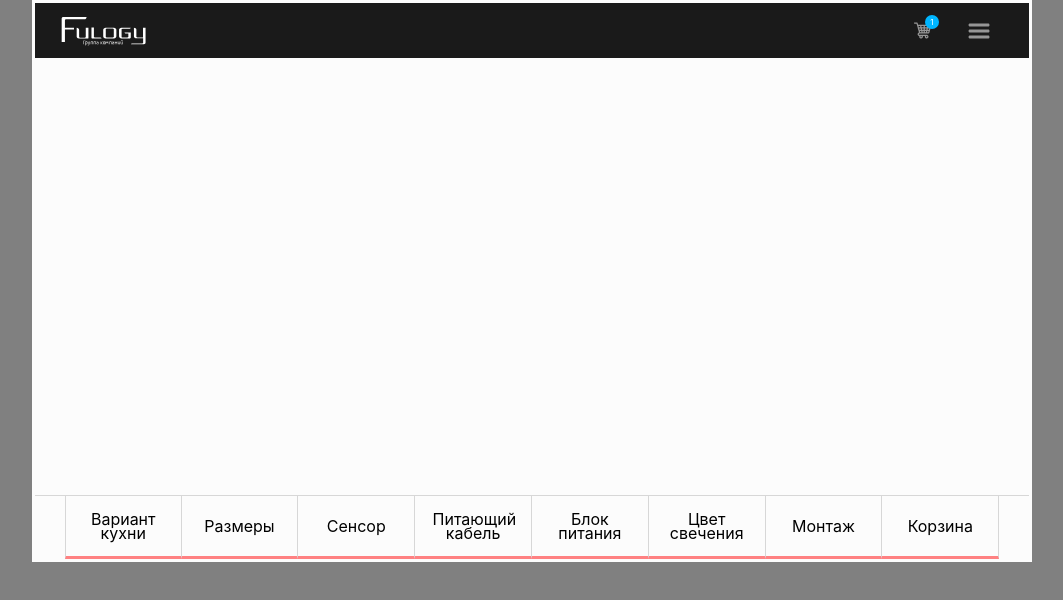
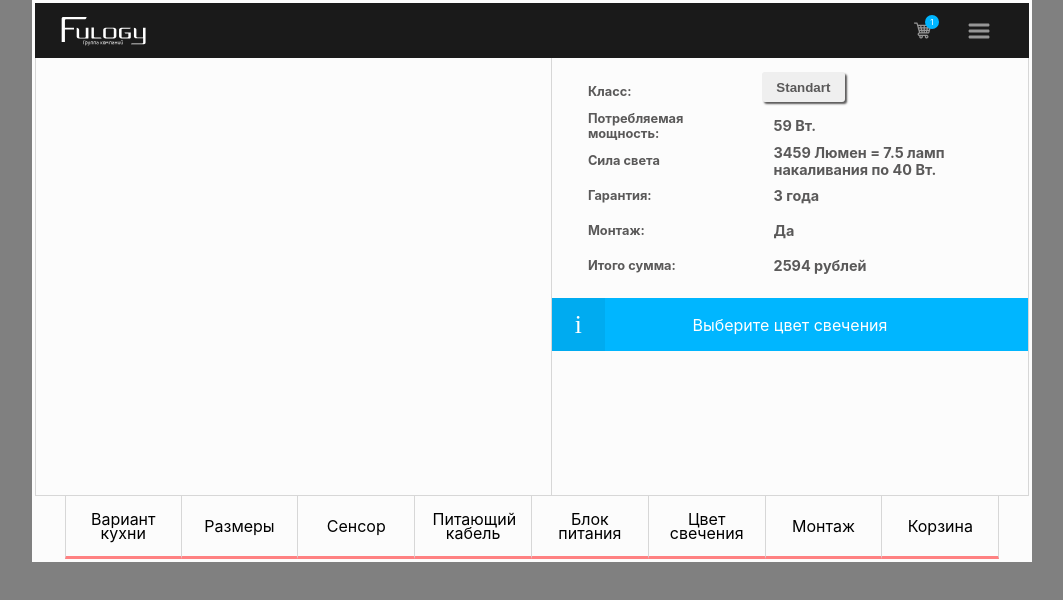
Before and after one commit to chizhovm/online-lights-constructor, a React (Create React App) app: page / in a window 1280 px wide. Shown: the top 600 px of the page, without its empty margins (108-1171 px from the left). Built offline with nearby package versions, Linux system fonts and the light colour scheme.

Commit message:
feat:add infoSection and dataSection blocks

```diff
--- a/src/App.css
+++ b/src/App.css
@@ -25,6 +25,8 @@ body {
   padding: 3px;
 }
 
+/* ----- Header section ----- */
+
 .App-header {
   background-color: #1a1a1a;
   width: 100%;
@@ -34,13 +36,6 @@ body {
   padding: 0px 21px;
   grid-template: 1fr / 88% 1fr 1fr;
   align-items: center;
-}
-
-.App-main {
-  width: 100%;
-  height: 438px;
-  border-bottom: 1px solid rgba(131, 130, 130, 0.3);
-  position: relative;
 }
 
 .LogoSvg {
@@ -99,7 +94,7 @@ body {
   background-color: #212121;
   position: absolute;
   right: 0;
-  z-index: 1;
+  z-index: 2;
   list-style: none;
   overflow: hidden;
   color: rgb(211, 211, 211);
@@ -122,6 +117,159 @@ body {
 .headerMenuListItem:hover {
   background-color: #00b6ff;
 }
+
+/* ----- Main section ----- */
+
+.App-main {
+  width: 100%;
+  height: 438px;
+  border-bottom: 1px solid rgba(131, 130, 130, 0.3);
+  position: relative;
+  display: grid;
+  grid-template: 1fr / 52% 1fr;
+}
+
+.sliderSection {
+  height: 100%;
+  width: 100%;
+  border-left: 1px solid rgba(131, 130, 130, 0.3);
+  border-right: 1px solid rgba(131, 130, 130, 0.3);
+}
+
+.workSection {
+  height: 100%;
+  width: 100%;
+  border-right: 1px solid rgba(131, 130, 130, 0.3);
+  display: grid;
+  grid-template: 55% 53px 1fr / 1fr;
+}
+
+.dataSection {
+  height: 87%;
+  width: 78%;
+  display: grid;
+  grid-template: repeat(6, 1fr) / repeat(2, 1fr);
+  align-self: center;
+  align-items: center;
+  justify-content: left;
+  font-size: 0.8rem;
+  font-weight: bold;
+  margin-left: 36px;
+  color: #5a5959;
+}
+
+.dataSection button {
+  width: 45%;
+  height: 30px;
+  margin-left: -12px;
+  margin-top: -8px;
+  border: none;
+  border-radius: 3px;
+  box-shadow: 2px 2px 2px #5a5959;
+  color: #5a5959;
+  cursor: pointer;
+}
+
+.dataSection button:focus {
+  outline: none;
+}
+
+.dataSection button:hover {
+  background-color: #dcdcdc;
+}
+
+.dataParagraph {
+  font-size: 0.9rem;;
+}
+
+.infoSection {
+  color: white;
+  background-color: #00b6ff;
+  display: grid;
+}
+
+.infoButton {
+  height: 100%;
+  width: 53px;
+  align-self: start;
+  display: grid;
+  align-items: center;
+  justify-items: center;
+  grid-area: 1 / 1;
+  background-color: #00abf0;
+  border: none;
+  cursor: pointer;
+}
+
+.infoButton:focus {
+  outline: none;
+}
+
+.infoButton:hover {
+  background-color: #059ce2;
+}
+
+.infoButton h3 {
+  font-size: 1.6rem;
+  font-family: serif;
+  font-weight: normal;
+  color: white
+}
+
+.infoText {
+  height: 100%;
+  width: 100%;
+  align-self: center;
+  display: grid;
+  align-items: center;
+  justify-items: center;
+  grid-area: 1 / 1;
+}
+
+.infoWindow {
+  background-color: white;
+  width: 100%;
+  height: 100%;
+  z-index: 1;
+  position: absolute;
+  padding: 20px;
+}
+
+.infoWindowHidden {
+  display: none;
+}
+
+.infoWindowActive {
+  display: initial;
+}
+
+.infoWindow p {
+  height: 34px;
+  width: 78%;
+  font-size: 0.9rem;
+  font-family: serif;
+  margin-top: 34px;
+  font-weight: bold;
+  color: #757575;
+}
+
+.returnButton {
+  font-family: monospace;
+  font-size: 1rem;
+  color: #9e9fa0d6;
+  background-color: transparent;
+  border: none;
+}
+
+.returnButton:focus {
+  outline: none;
+}
+
+.returnButton:hover {
+  color: #676768d6;
+}
+
+/* ----- Footer section ----- */
 
 .App-footer {
   width: 100%;
@@ -158,16 +306,6 @@ body {
   cursor: pointer;
 }
 
-/* .footerListItem:hover {
-  cursor: pointer;
-  background-color: rgb(223, 222, 222);
-} */
-
-/* .footerListItem:active {
-  border-bottom: 3px solid #00b6ff;
-  color: white;
-  background-color: #00b6ff;
-} */
 .footerListItemSelected{
   border-bottom: 3px solid #00b6ff;
 }
@@ -177,11 +315,6 @@ body {
   background-color: #00b6ff;
 }
 
-/* .footerListItem:visited {
-  border-bottom: 3px solid #00b6ff;
-  color:black;
-} */
-
 .footerListItem p {
   width: 70%;
   text-align: center;
--- a/src/App.js
+++ b/src/App.js
@@ -6,13 +6,30 @@ import Footer from './components/footer';
 
 const userState = {
   itemsInTheBasket: 1,
+  workSection: {
+    class: 'Standart',
+    power: 59,
+    luminousIntensity: 3459,
+    numberOfLamps: 7.5,
+    lampPower: 40,
+    warranty: 3,
+    assembly: 'Да',
+    price: 2594
+  },
 }
 
-const appState = {
+const headerState = {
   headerMenuClassList: 'headerMenuList',
   headerLinkArray: [ 'Обучающее видео', 'Оформление заказа', 'Оплата', 'Доставка',
     'Гарантия', 'Возврат', 'Контакты', 'Партнерам'
   ],
+};
+
+// const mainState = {
+//   infosection:
+// }
+
+const footerState = {
   footerLinkArray : [
     {itemName:'Вариант кухни'}, {itemName: 'Размеры'}, {itemName:'Сенсор'}, {itemName:'Питающий кабель'},
     {itemName:'Блок питания'},  {itemName:'Цвет свечения'},  {itemName:'Монтаж'},  {itemName:'Корзина'}
@@ -26,9 +43,10 @@ const appState = {
 
 const App = () => {
   const [ itemsInTheBasket ] = useState(userState.itemsInTheBasket);
-  const [ headerMenuClassList, setHeaderMenuClassList ] = useState(appState.headerMenuClassList);
-  const [ headerLinkArray ] = useState(appState.headerLinkArray);
-  const [ footerLinkArray, setFooterLinkArray ] = useState(appState.footerLinkArray);
+  const [ headerMenuClassList, setHeaderMenuClassList ] = useState(headerState.headerMenuClassList);
+  const [ headerLinkArray ] = useState(headerState.headerLinkArray);
+  const [ footerLinkArray, setFooterLinkArray ] = useState(footerState.footerLinkArray);
+  const [ workSection ] = useState(userState.workSection);
 
   const footerMenuHandler = (linkArray, itemIndex) => {
     linkArray[itemIndex].selected = true;
@@ -57,6 +75,7 @@ const App = () => {
       <Main
         headerMenuClassList = { headerMenuClassList }
         headerLinkArray = { headerLinkArray }
+        workSection = { workSection }
       />
       <Footer
         footerLinkArray = { footerLinkArray }
--- /dev/null
+++ b/src/components/dataSection.js
@@ -0,0 +1,22 @@
+import React from 'react';
+
+const DataSection = (props) => {
+  return (
+    <div className = 'dataSection'>
+      <p>Класс:</p>
+      <button><b>{props.workSection.class}</b></button>
+      <p>Потребляемая<br/>мощность:</p>
+      <p className = 'dataParagraph'>{props.workSection.power} Вт.</p>
+      <p>Сила света</p>
+      <p className = 'dataParagraph'>{props.workSection.luminousIntensity} Люмен = {props.workSection.numberOfLamps} ламп<br/>накаливания по {props.workSection.lampPower} Вт.</p>
+      <p>Гарантия:</p>
+      <p className = 'dataParagraph'>{props.workSection.warranty} года</p>
+      <p>Монтаж:</p>
+      <p className = 'dataParagraph'>{props.workSection.assembly}</p>
+      <p>Итого сумма:</p>
+      <p className = 'dataParagraph'>{props.workSection.price} рублей</p>
+    </div>
+  );
+}
+
+export default DataSection;
--- a/src/components/footer.js
+++ b/src/components/footer.js
@@ -1,4 +1,4 @@
-import React, { useState } from 'react';
+import React from 'react';
 
 const Footer = (props) => {
 
--- /dev/null
+++ b/src/components/infoSection.js
@@ -0,0 +1,16 @@
+import React from 'react';
+
+const InfoSection = (props) => {
+  return (
+    <div className = 'infoSection'>
+      <button className = 'infoButton' onClick = { () => props.setInfoWindowTextClasslist( 'infoWindow infoWindowActive' )}>
+        <h3>i</h3>
+      </button>
+      <div className = 'infoText'>
+        <p>Выберите цвет свечения</p>
+      </div>
+    </div>
+  );
+}
+
+export default InfoSection;
--- a/src/components/main.js
+++ b/src/components/main.js
@@ -1,6 +1,19 @@
-import React from 'react';
+import React, { useState } from 'react';
+import Slider from './slider';
+import Work from './work';
+import InfoWindowText from '../textResourse/infoWindowText'
+
+const mainState = {
+  infoWindowText: {
+    classlist: 'infoWindow infoWindowHidden'
+  }
+}
+
+const returnButton = '< Вернуться';
 
 const Main = (props) => {
+
+  const [ infoWindowTextClasslist, setInfoWindowTextClasslist ] = useState(mainState.infoWindowText.classlist);
 
   const li = props.headerLinkArray.map((el) => {
     return (
@@ -11,9 +24,18 @@ const Main = (props) => {
   });
 
   return <div className ='App-main'>
+    <Slider />
+    <Work
+      workSection = { props.workSection }
+      setInfoWindowTextClasslist = { setInfoWindowTextClasslist }
+    />
     <ul className = { props.headerMenuClassList }>
       { li }
     </ul>
+    <div className = { infoWindowTextClasslist } >
+      <button className = 'returnButton' onClick = {() => setInfoWindowTextClasslist('infoWindow infoWindowHidden')}>{ returnButton }</button>
+      <InfoWindowText />
+    </div>
   </div>
 };
 
--- /dev/null
+++ b/src/components/slider.js
@@ -0,0 +1,11 @@
+import React from 'react';
+
+const Slider = () => {
+  return (
+    <div className = 'sliderSection'>
+
+    </div>
+  );
+}
+
+export default Slider;
--- /dev/null
+++ b/src/components/work.js
@@ -0,0 +1,18 @@
+import React from 'react';
+import DataSection from './dataSection';
+import InfoSection from './infoSection';
+
+const Work = (props) => {
+  return (
+    <div className = 'workSection'>
+      <DataSection
+        workSection = { props.workSection }
+      />
+      <InfoSection
+        setInfoWindowTextClasslist = { props.setInfoWindowTextClasslist }
+      />
+    </div>
+  );
+}
+
+export default Work;
--- /dev/null
+++ b/src/textResourse/infoWindowText.js
@@ -0,0 +1,19 @@
+import React from 'react';
+
+const InfoWindowText = () => {
+  return (
+    <>
+      <p>
+        «Casual» - это свободный и динамичный стиль, причем он используется не только в одежде, но и в интерьере. На рабочем месте это правильное распределение пространства, удобная деревянная мебель, натуральные ткани, а дома, в вашей квартире – это, в первую очередь, удобство и уют и много свободного пространства.
+      </p>
+      <p>
+        Простым решением для вашей прихожей может быть система крючков, установленных на деревянной плите или натянутая сетка, на которую можно вешать все, что угодно: обувь за каблуки, сумки, зонты, пакеты, одежду. Причем, даже дети спокойно справятся с этой задачей сами, если крючки или сетку разместить до самого пола.
+      </p>
+      <p>
+        Кухня в стиле «casual» - это, конечно, дерево. Хотя подойдет и пластик, если вы дополните интерьер клетчатыми, полосатыми, в горошек или в цветочек шторами и скатертью. Можно украсить по вашему разумению множеством разноцветных деталей: кружечек, баночек, плошек. Только не переусердствуйте, ведь «casual», прежде всего свобода, простор, а не помещение плотно забитое вещами.
+      </p>
+    </>
+  );
+}
+
+export default InfoWindowText;
```
